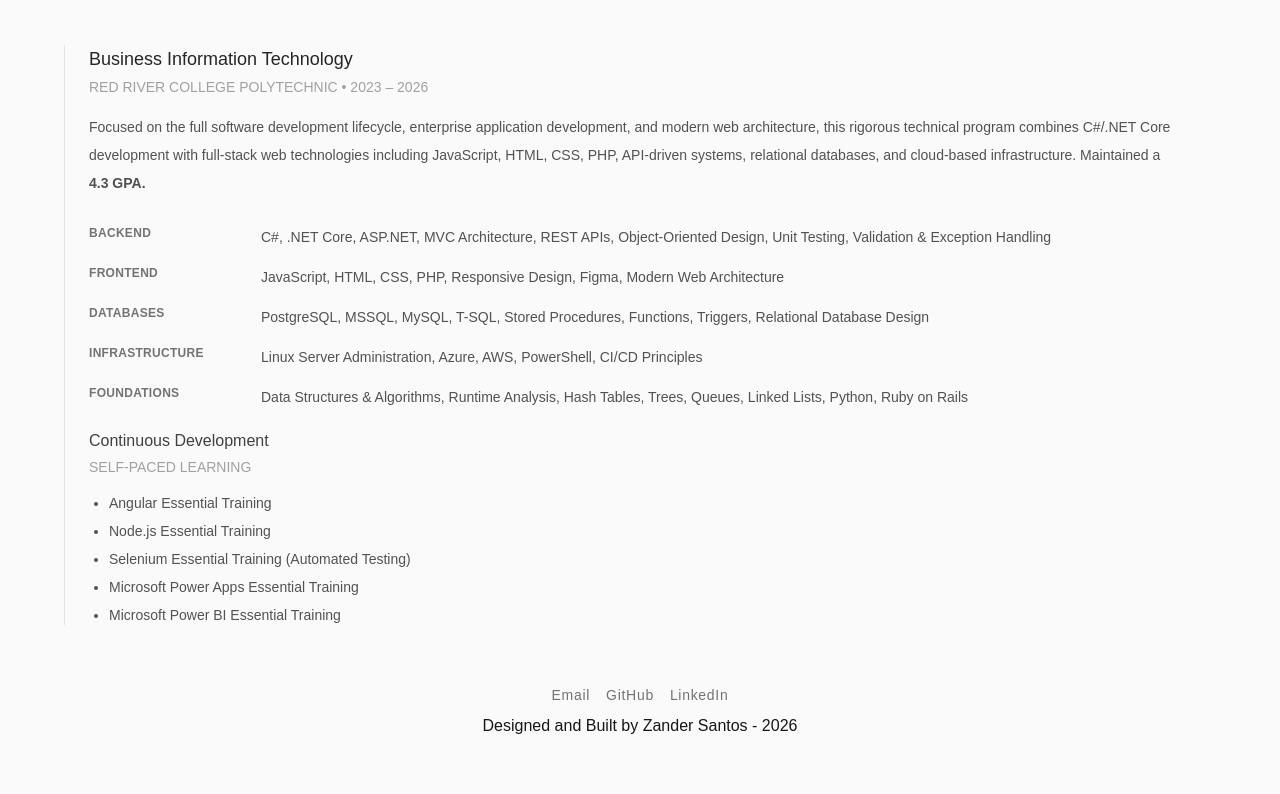
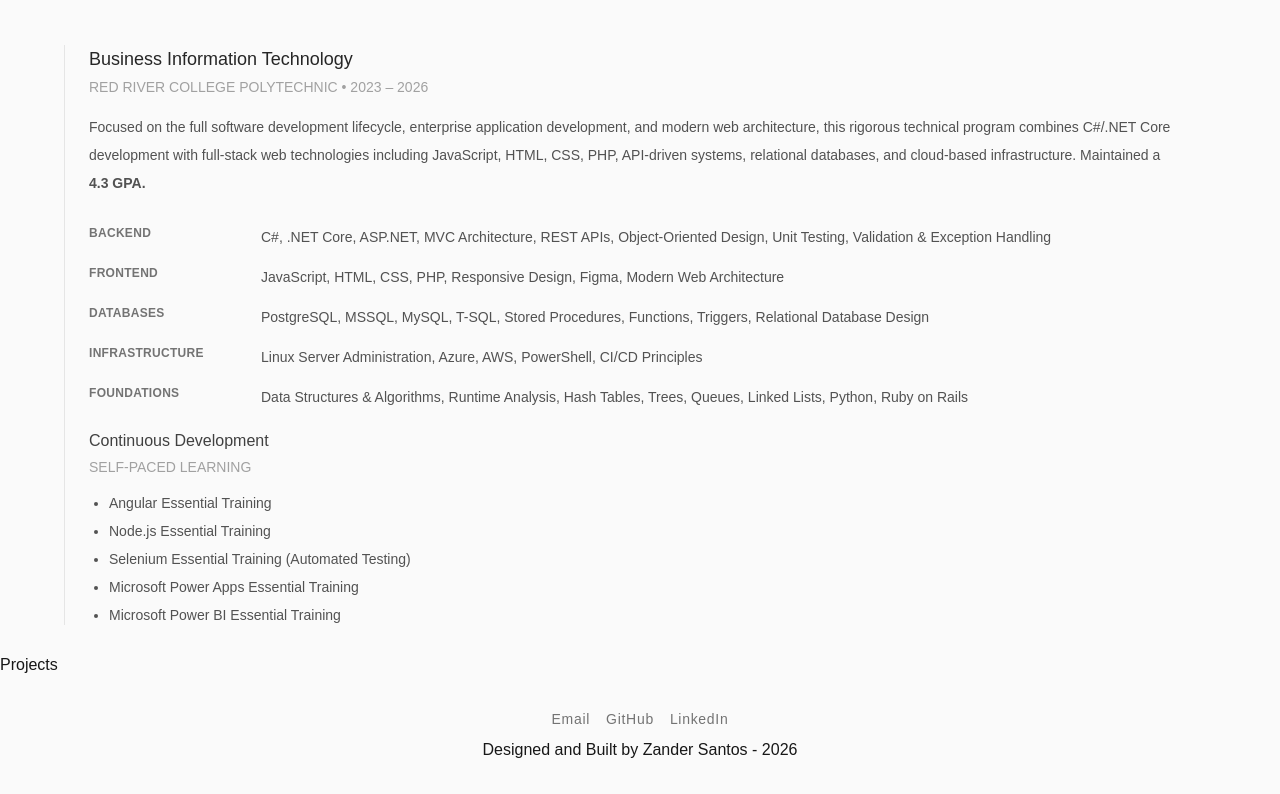
Before and after one commit to zandersantos/zander-santos-portfolio, a Next.js app in the folder zander-santos-portfolio/: page / in a window 1280 px wide. Shown: the part 2616-3410 px from the top of the page. Before the commit the page ends 3386 px from the top, so only its background shows below. Built offline with nearby package versions, Linux system fonts and the light colour scheme.

Commit message:
Created a Projects component and added it to the page

```diff
--- a/zander-santos-portfolio/app/page.tsx
+++ b/zander-santos-portfolio/app/page.tsx
@@ -2,6 +2,7 @@ import About from "@/components/About";
 import Education from "@/components/Education";
 import Experience from "@/components/Experience";
 import Hero from "@/components/Hero";
+import Projects from "@/components/Projects";
 
 export default function Home() {
   return (
@@ -10,6 +11,7 @@ export default function Home() {
       <About/>
       <Experience/>
       <Education/>
+      <Projects/>
     </div>
 
   );
--- /dev/null
+++ b/zander-santos-portfolio/components/Projects.tsx
@@ -0,0 +1,9 @@
+const Projects = () => {
+  return (
+    <h2>
+      Projects
+    </h2>
+  )
+}
+
+export default Projects;
```
